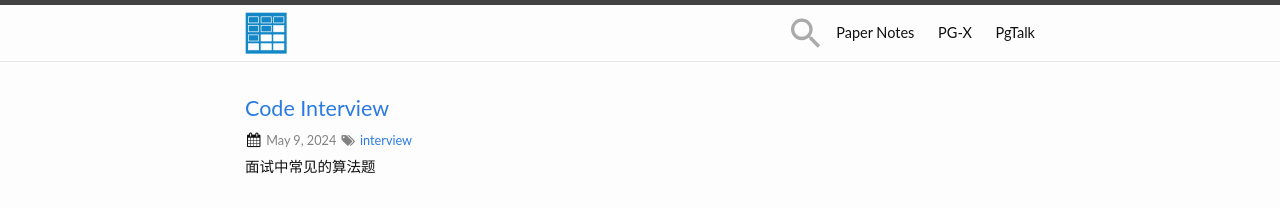
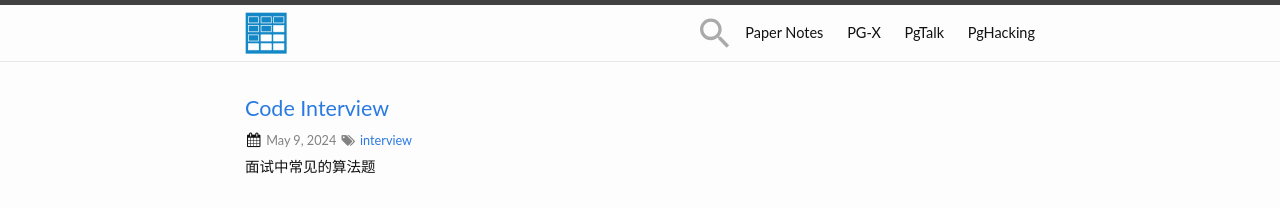
Before and after one commit to zhjwpku/zhjwpku.github.io, a Jekyll site: the page built from index.html, in a window 1280 px wide. Shown: the top 208 px of the page. Built offline with Jekyll 4.4.1, drawn with Linux system fonts in a browser that asks for light colours; the list of posts is cut into pages by our own code; comment, search, counter and statistics services are not loaded.

Commit message:
PgHacking
Signed-off-by: Junwang Zhao <zhjwpku@gmail.com>

```diff
--- a/_includes/header.html
+++ b/_includes/header.html
@@ -28,6 +28,7 @@
           <a class="page-link" href="https://paper-notes.zhjwpku.com">Paper Notes</a>
           <a class="page-link" href="https://pg-x.github.io/">PG-X</a>
           <a class="page-link" href="https://github.com/PgTalk/PgTalk/issues">PgTalk</a>
+          <a class="page-link" href="https://github.com/pghacking">PgHacking</a>
           <!--a class="page-link" href="{{ site.baseurl }}/about">#Hireme</a-->
           <!-- <a class="page-link" href="https://github.com/rustweekly">RustWeekly</a> -->
           <!-- <a class="page-link" href="https://opentableformat.github.io/">OpenTableFormat</a> -->
```
